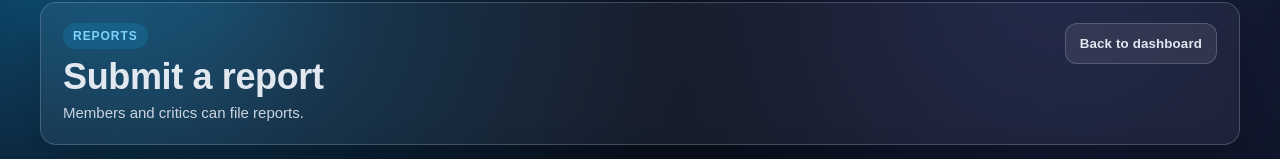
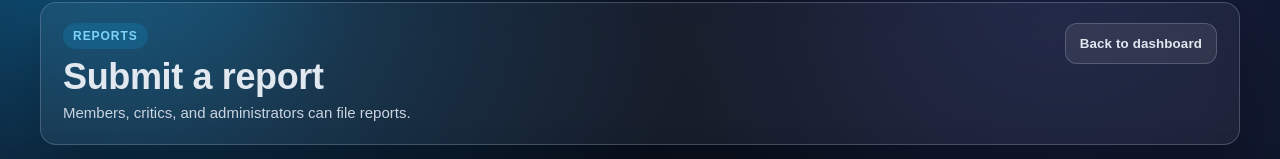
Before and after one commit to Rares-Casian/COSC-310-Project, a Next.js app in the folder frontend/: page /reports/new in a window 1280 px wide. Shown: the part 146-305 px from the top of the page. Built offline with nearby package versions, Linux system fonts and the light colour scheme; no server answers.

Commit message:
Update report submission message for roles
Updated messaging and exception handling to include admins

```diff
--- a/frontend/app/reports/new/page.tsx
+++ b/frontend/app/reports/new/page.tsx
@@ -15,7 +15,7 @@ export default function NewReportPage() {
 
   const submit = async () => {
     if (!token) {
-      setMessage("Login as member/critic to file a report.");
+      setMessage("Login as member/critic/administrator to file a report.");
       return;
     }
     try {
@@ -46,7 +46,7 @@ export default function NewReportPage() {
           <div>
             <p className={styles.kicker}>Reports</p>
             <h1 className={styles.title}>Submit a report</h1>
-            <p className={styles.meta}>Members and critics can file reports.</p>
+            <p className={styles.meta}>Members, critics, and administrators can file reports.</p>
           </div>
           <div className={styles.headerActions}>
             <button
```
